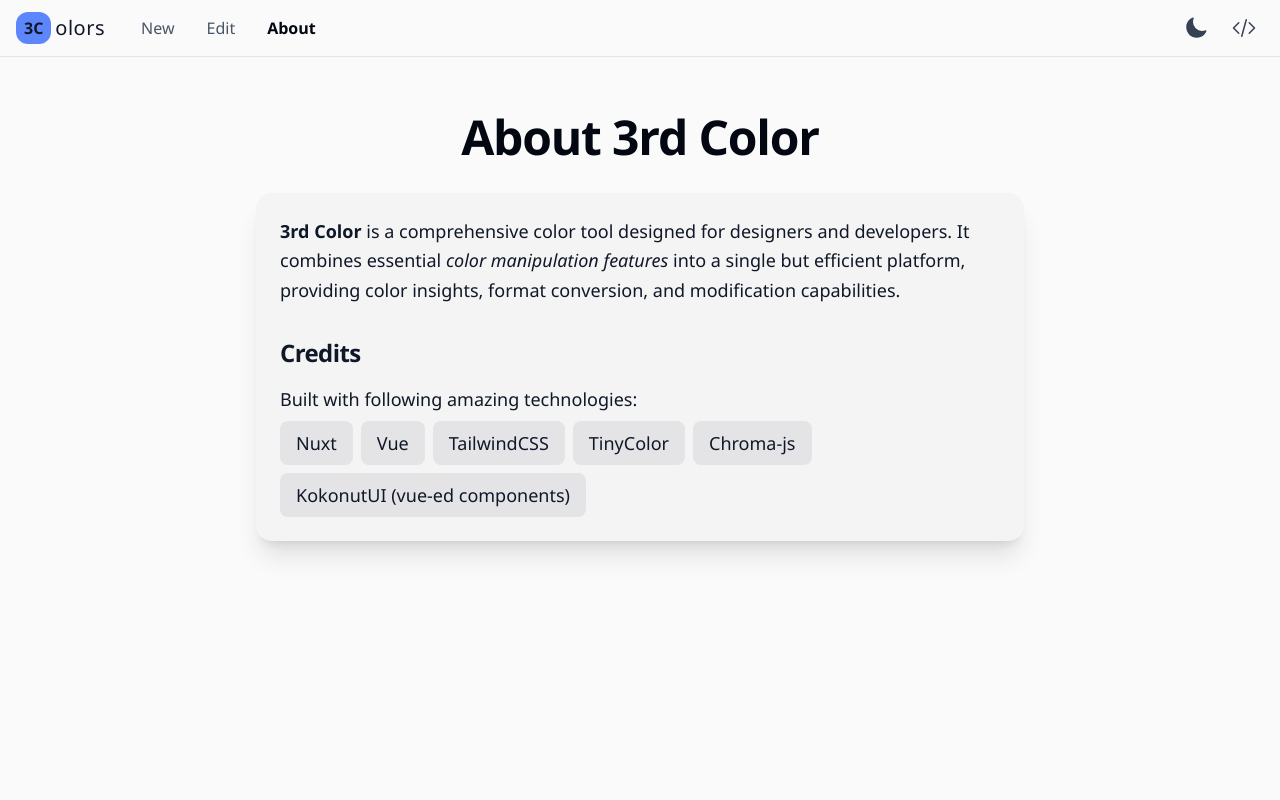
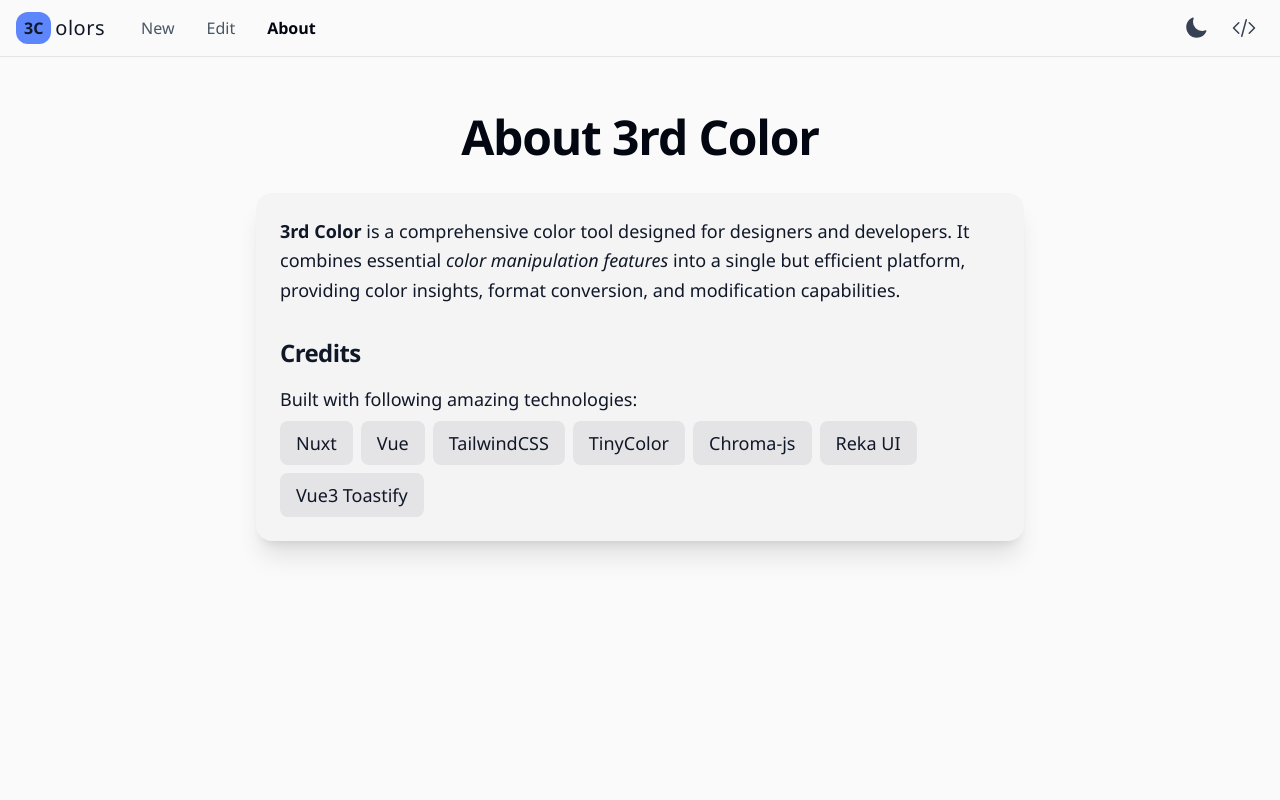
Before and after one commit to MFM-347/3rd-Color, a Nuxt app: page /about in a window 1280 px wide. Shown: the top 800 px of the page. Built offline with nearby package versions, Linux system fonts and the light colour scheme.

Commit message:
fix error and update deps

```diff
--- a/app/pages/about.vue
+++ b/app/pages/about.vue
@@ -22,7 +22,7 @@
   description: description,
   siteName: '3rd Color',
   siteLogo: meta.logo,
-  theme: '008bff',
+  theme: '#385cfa',
 })
 
 const techs = [
@@ -31,7 +31,8 @@
   { name: 'TailwindCSS', link: 'https://tailwindcss.com/' },
   { name: 'TinyColor', link: 'https://github.com/scttcper/tinycolor' },
   { name: 'Chroma-js', link: 'https://github.com/gka/chroma.js' },
-  { name: 'KokonutUI (vue-ed components)', link: 'https://kokonutui.com/' },
+  { name: 'Reka UI', link: 'https://reka-ui.com/' },
+  { name: 'Vue3 Toastify', link: 'https://vue3-toastify.js-bridge.com/' },
 ]
 </script>
 
--- a/app/pages/edit.vue
+++ b/app/pages/edit.vue
@@ -25,7 +25,7 @@
   description: description,
   siteName: '3rd Color',
   siteLogo: meta.logo,
-  theme: '008bff',
+  theme: '#385cfa',
 })
 
 const c = ref('#385cfa')
@@ -47,7 +47,7 @@
     .saturate(m.value.saturate)
     .desaturate(m.value.desaturate)
     .tint(m.value.tint)
-    .shade(m.value.tint)
+    .shade(m.value.shade)
     .spin(m.value.spin * 3.6)
   return color.toString()
 })
--- a/app/pages/new.vue
+++ b/app/pages/new.vue
@@ -26,7 +26,7 @@
   description: description,
   siteName: '3rd Color',
   siteLogo: meta.logo,
-  theme: '008bff',
+  theme: '#385cfa',
 })
 
 const c = ref('#385cfa')
```
Also changed, not shown: package.json (+5 -2 lines), 1 other file (tests, documents, lock files or other folders).
